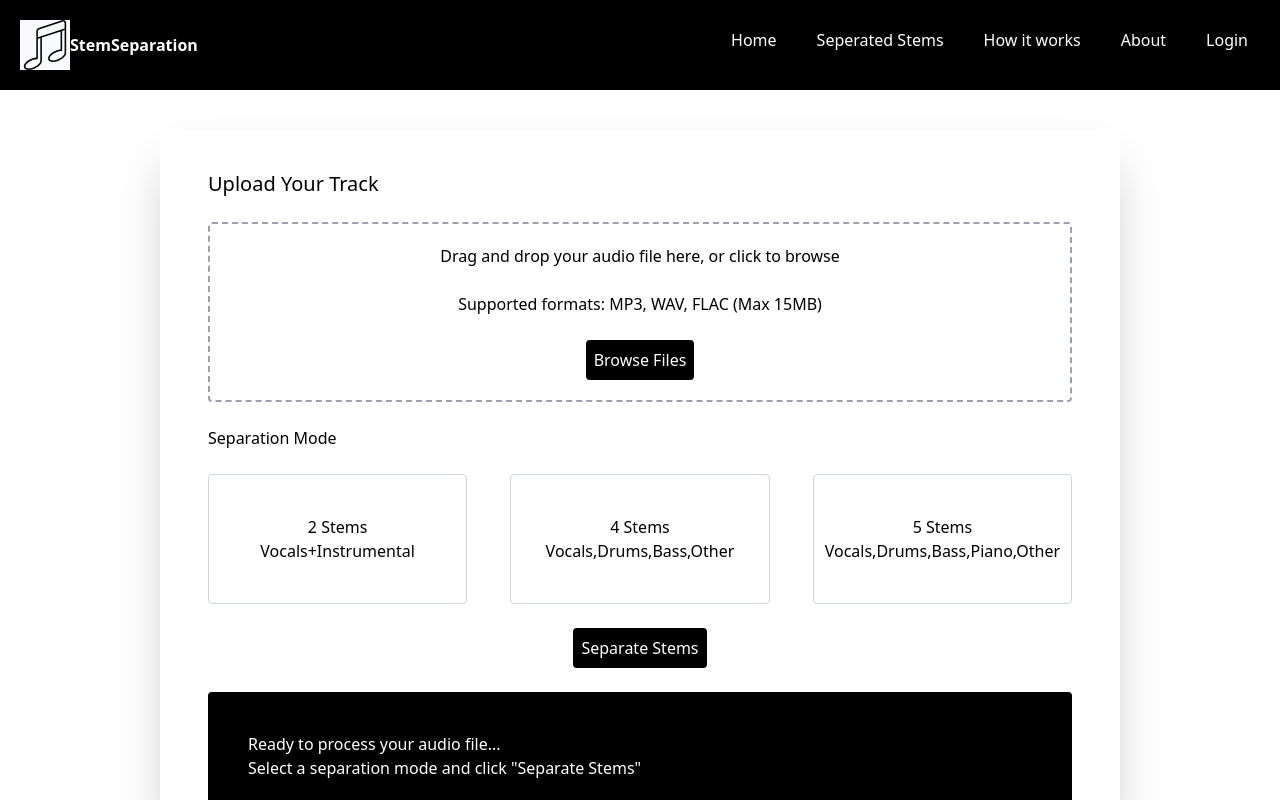
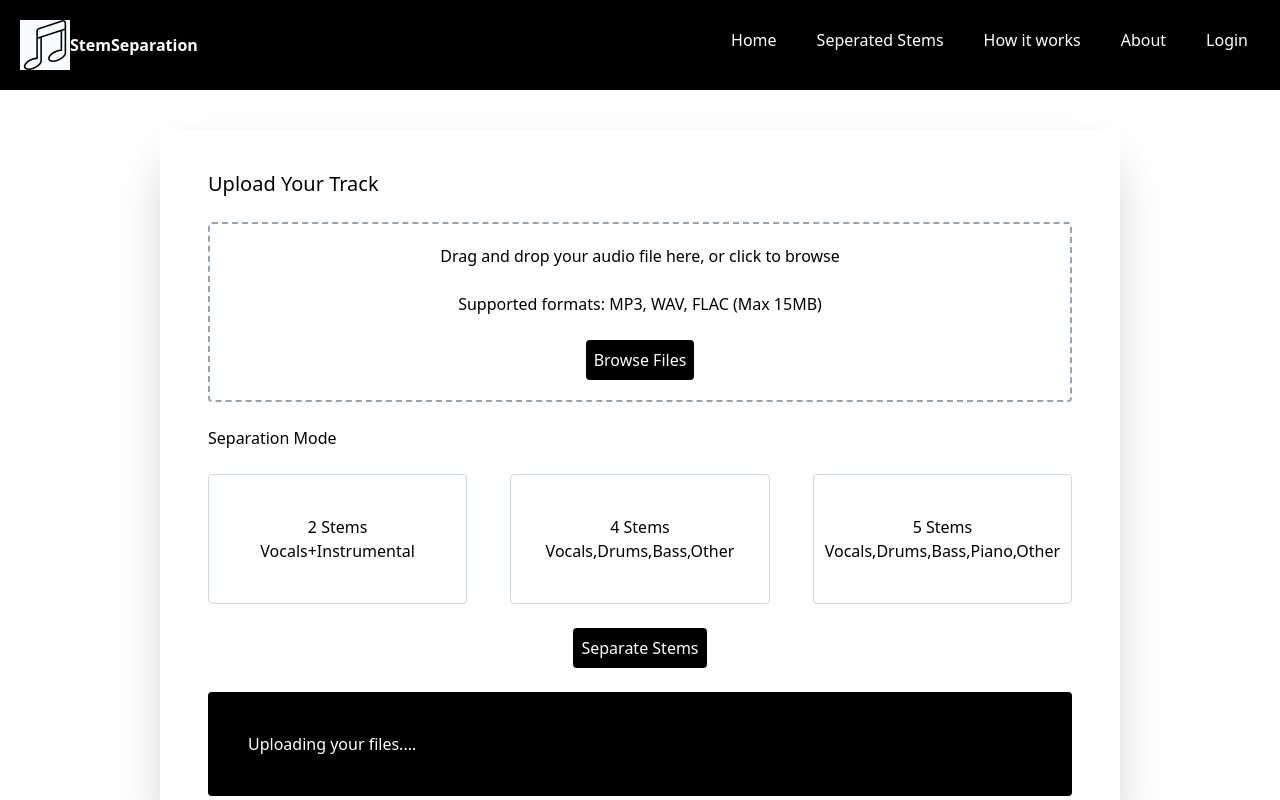
Before and after one commit to Karthikkuddigana/StemSeparationFrontEnd, a Next.js app: page / in a window 1280 px wide. Both pictures are taken after a click on the button "Separate Stems". Shown: the top 800 px of the page. Built offline with nearby package versions, Linux system fonts and the light colour scheme.

Commit message:
Updated the file information component to display file processing information

```diff
--- a/app/page.js
+++ b/app/page.js
@@ -3,12 +3,14 @@ import React from 'react'
 import Upload from '@/components/Upload'
 import { useState } from 'react'
 import { useRouter } from 'next/navigation'
+import ProcessingInformation from '@/components/ProcessingInformation'
 
 export default function Landing() {
     const [file, setFile] = useState("")
     const [resetTrigger, setResetTrigger] =useState(0)
     const [stemCount, setstemCount] = useState("")
     const [error, seterror] = useState("");
+    const [processingState,setProcessingState]=useState("Pending");
     const router = useRouter();
     const validateFile = (file) => {
 
@@ -28,6 +30,7 @@ export default function Landing() {
         setstemCount(5);
     }
     const submitForm=async ()=>{
+        setProcessingState("Uploading");
         console.log(stemCount,file.name)
         if(!file && !stemCount){
             alert("Pls upload a file and stem count to continue")
@@ -52,9 +55,16 @@ export default function Landing() {
                     body: formData
                 })
                 if(response.ok){
+                    setProcessingState("Processed")
                     const jsonResp=await response.json();
                     console.log(jsonResp);
                     router.push("/StemsDisplay");
+                }
+                else{
+                     if(!response.ok || response){
+                    setProcessingState("Failure")
+                }
+
                 }
 
             }
@@ -99,13 +109,7 @@ export default function Landing() {
                         <button onClick={submitForm} className='hover:scale-125 active:bg-gray-600 transition-all ease-in-out bg-black text-white p-2 rounded cursor-pointer'>Separate Stems</button>
                     </div>
                     <br />
-                    <div className='bg-black text-white p-10 rounded'>
-                        <ul>
-                            <li>Ready to process your audio file...</li>
-                            <li>Select a separation mode and click "Separate Stems"</li>
-                        </ul>
-
-                    </div>
+                    <ProcessingInformation processingState={processingState}></ProcessingInformation>
                 </div>
         </div>
     </>
--- /dev/null
+++ b/components/ProcessingInformation.jsx
@@ -0,0 +1,32 @@
+import React from 'react'
+
+export default function ProcessingInformation({processingState}) {
+  return (
+     <div className='bg-black text-white p-10 rounded'>
+        {
+            processingState=="Pending"?<ul>
+            <li>Ready to process your audio file...</li>
+            <li>Select a separation mode and click "Separate Stems"</li>
+            </ul>: <></>
+        }
+        {
+            processingState=="Uploading"?<ul>
+            <li>Uploading your files....</li>
+            </ul>: <></>
+        }
+        {
+            processingState=="Processed"?<ul>
+            <li>Files are processed successfully, redirecting to the seperated stems</li>
+            </ul>: <></>
+        }
+        {
+            processingState=="Failure"?<ul>
+            <li>There is some unexpected error encountered !!!1</li>
+            <li>Please upload your files and select the number of stems to try again !!!!</li>
+            </ul>: <></>
+        }
+
+
+     </div>
+  )
+}
```
